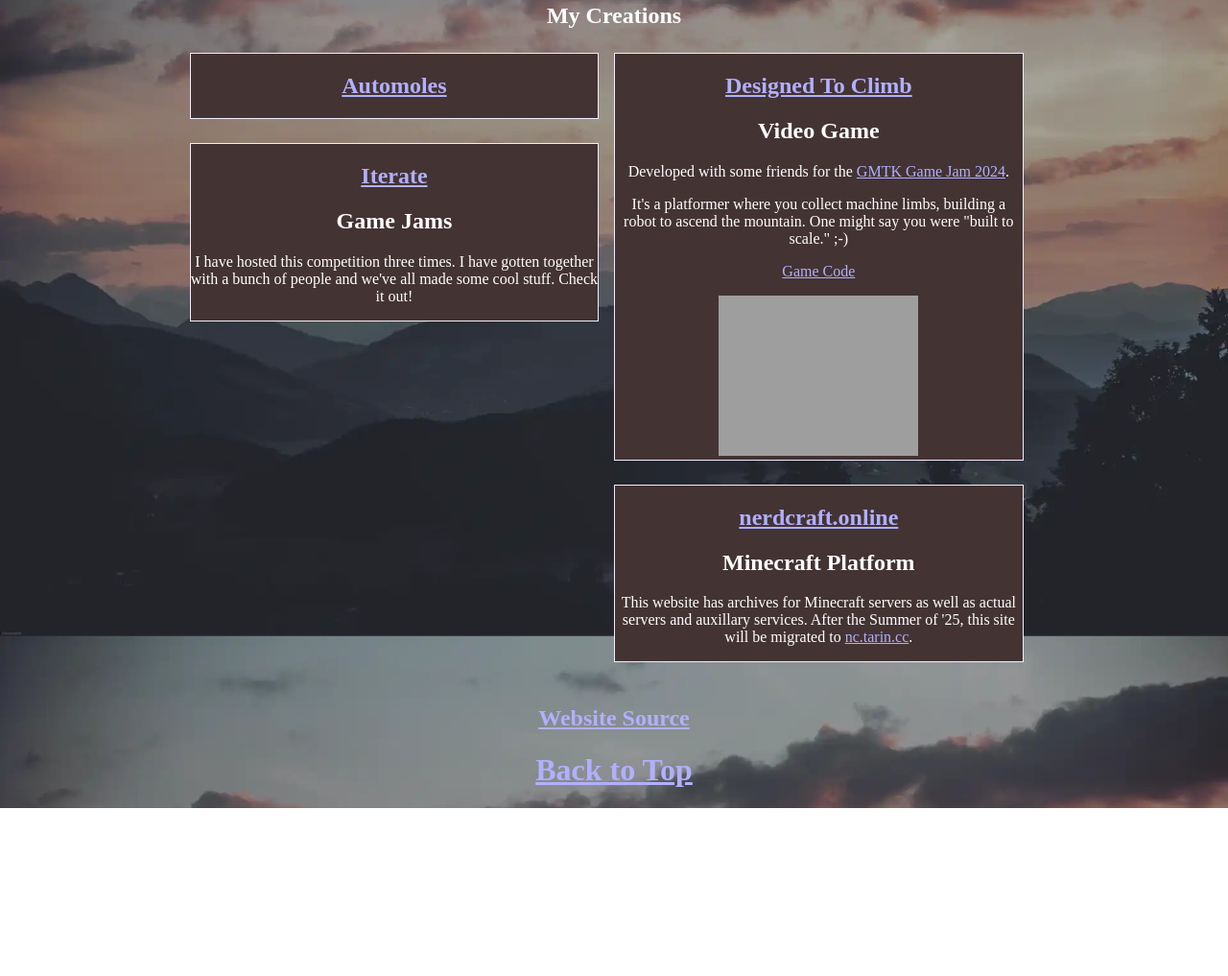
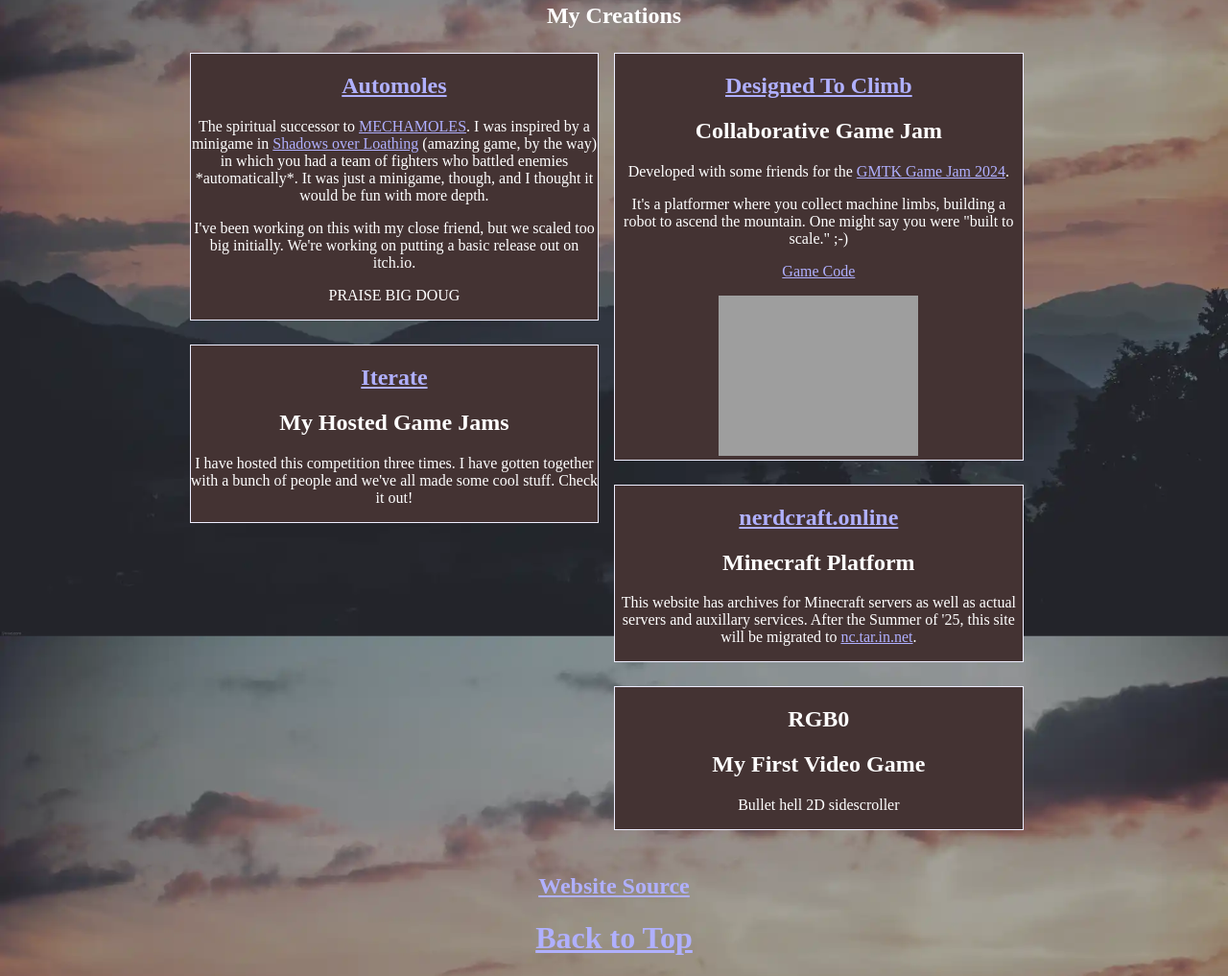
Before and after one commit to T4R1N/PersonalWebsite, a plain HTML site: page projects/index.html in a window 1280 px wide. Shown: the part 192-1209 px from the top of the page at 96% size. Before the commit the page ends 1034 px from the top, so only its background shows below. Drawn offline with Linux system fonts and the light colour scheme; grey boxes are pictures that could not be loaded; a web font is replaced by a local one.

Commit message:
some additions

```diff
--- a/projects/index.html
+++ b/projects/index.html
@@ -27,18 +27,22 @@
                     <div class="leftcolumn">
                         <div class="block3">
                             <h2><a href="https://t4r1n.itch.io/automoles">Automoles</a></h1>
+                            <h1></h1>
+                            <p>The spiritual successor to <a href="">MECHAMOLES</a>. I was inspired by a minigame in <a href="">Shadows over Loathing</a> (amazing game, by the way) in which you had a team of fighters who battled enemies *automatically*. It was just a minigame, though, and I thought it would be fun with more depth.</p>
+                            <p>I've been working on this with my close friend, but we scaled too big initially. We're working on putting a basic release out on itch.io.</p>
+                            <p>PRAISE BIG DOUG</p>
 
                         </div>
                         <div class="block3" id="iterate">
                             <h2><a href="iterate/">Iterate</a></h2>
-                            <h1>Game Jams</h1>
+                            <h1>My Hosted Game Jams</h1>
                             <p>I have hosted this competition three times. I have gotten together with a bunch of people and we've all made some cool stuff. Check it out!</p>
                         </div>
                     </div>
                     <div class="rightcolumn">
                         <div class="block3" id="designed-to-climb">
                             <h2><a href="https://t4r1n.itch.io/designed-to-climb">Designed To Climb</a></h1>
-                            <h1>Video Game</h2>
+                            <h1>Collaborative Game Jam</h2>
                             <p>Developed with some friends for the <a href="https://itch.io/jam/gmtk-2024">GMTK Game Jam 2024</a>.</p>
                             <p>It's a platformer where you collect machine limbs, building a robot to ascend the mountain. One might say you were "built to scale." ;-)</p>
                             <p><a href="https://github.com/T4R1N/BuiltToScale">Game Code</a></p>
@@ -48,7 +52,13 @@
                         <div class="block3" id="nerdcraft">
                             <h2><a href="https://www.nerdcraft.online">nerdcraft.online</a></h2>
                             <h1>Minecraft Platform</h1>
-                            <p>This website has archives for Minecraft servers as well as actual servers and auxillary services. After the Summer of '25, this site will be migrated to <a href="https://tarin.cc">nc.tarin.cc</a>.</p>
+                            <p>This website has archives for Minecraft servers as well as actual servers and auxillary services. After the Summer of '25, this site will be migrated to <a href="https://nc.tar.in.net">nc.tar.in.net</a>.</p>
+
+                        </div>
+                        <div class="block3" id="RGB0">
+                            <h2>RGB0</h2>
+                            <h1>My First Video Game</h1>
+                            <p>Bullet hell 2D sidescroller</p>
 
                         </div>
                     </div>
```
Also changed, not shown: index.html (+2 -0 lines), projects/iterate/index.html (+9 -0 lines).
